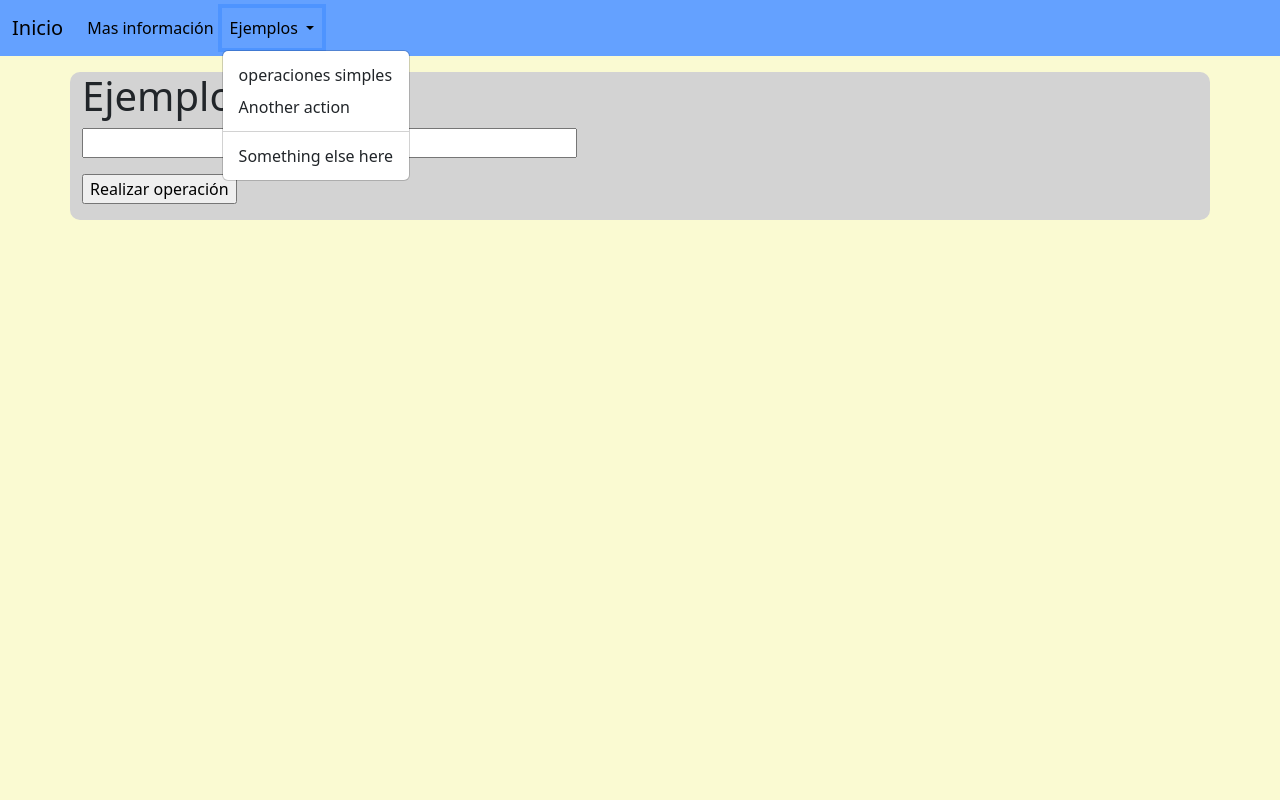
After one commit to Mixcoatl120/CV_en_linea, a Python web app: template ejemplos/suma_simple/templates/ss.html in a window 1280 px wide, after a click on "Ejemplos". The commit adds this page. Run offline with Jinja, Linux system fonts and the light colour scheme; the template is opened without the code that fills it, so the values that code supplies are empty.

Commit message:
05/06/2024
inicio de aplicaciones simples en proyecto , usando Python para las operaciones

```diff
--- a/app.py
+++ b/app.py
@@ -1,6 +1,7 @@
 from flask import Flask, redirect,url_for
 from CV.cv_routes import *
 from info.info_routes import *
+from ejemplos.suma_simple.ss_routes import *
 
 app = Flask(__name__)
 app.config['SECRET_KEY'] =  'Hola'
@@ -12,6 +13,7 @@ def index():
 #registro de blueprints
 app.register_blueprint(cv) #carpeta de cv
 app.register_blueprint(info) # Carpeta de información
+app.register_blueprint(ss) # carpeta de ejemplos sumas simples
 
 if __name__ == '__main__':
     app.run()
--- /dev/null
+++ b/ejemplos/suma_simple/templates/ss.html
@@ -0,0 +1,31 @@
+{% extends 'Inicio.html' %}
+{% block title %}operaciones simples- {{super()}}{% endblock %}
+{% block content %}
+<head>
+</head>
+<body>
+    <form method="post" action="{{url_for('ss.Op')}}">
+        <div id="principal" class="container">
+            <h1 class="mt-5">Ejemplos</h1>
+            <!-- Agrega el bloque para mensajes flash -->
+            {% with messages = get_flashed_messages() %}
+            {% if messages %}
+            {% for message in messages %}
+            <div class="alert alert-success alert-dismissible fade show mt-2 mb-3" role="alert" style="background-color: cornflowerblue; font-family: 'Arial Rounded MT'">
+                {{ message }}
+            </div>
+            {% endfor %}
+            {% endif %}
+            {% endwith %}
+            <!-- fin del bloque para mensajes flash -->
+            <div class="row">
+                <p> <input name="a" /> + <input name="b" /></p>
+            </div>
+            <input type="submit" value="Realizar operación" />
+            <div class="row mt-3">
+                <!--Da un espacio al final del container-->
+            </div>
+        </div>
+    </form>
+</body>
+{% endblock %}
--- a/templates/Inicio.html
+++ b/templates/Inicio.html
@@ -23,19 +23,19 @@
                     <li class="nav-item">
                         <a class="nav-link active" aria-current="page" href="/info">Mas información</a>
                     </li>
-                    <li class="nav-item">
-                        <a class="nav-link" href="" style="visibility:hidden">Experiencia</a>
-                    </li>
                     <li class="nav-item dropdown">
-                        <a class="nav-link dropdown-toggle" href="" role="button" data-bs-toggle="dropdown" aria-expanded="false" style="visibility:hidden">
-                            Dropdown
+                        <a class="nav-link dropdown-toggle" href="" role="button" data-bs-toggle="dropdown" aria-expanded="false">
+                            Ejemplos
                         </a>
-                        <ul class="dropdown-menu" >
-                            <li><a class="dropdown-item" href="#">Action</a></li>
+                        <ul class="dropdown-menu">
+                            <li><a class="dropdown-item" href="{{url_for('ss.SS')}}">operaciones simples</a></li>
                             <li><a class="dropdown-item" href="#">Another action</a></li>
                             <li><hr class="dropdown-divider"></li>
                             <li><a class="dropdown-item" href="#">Something else here</a></li>
                         </ul>
+                    </li>
+                    <li class="nav-item">
+                        <a class="nav-link" href="" style="visibility:hidden">Experiencia</a>
                     </li>
                 </ul>
             </div>
```
Also changed, not shown: ejemplos/suma_simple/ss_routes.py (added, +16 -0 lines), info/templates/info.html (+20 -9 lines), static/image/bootstrap.png (added).
